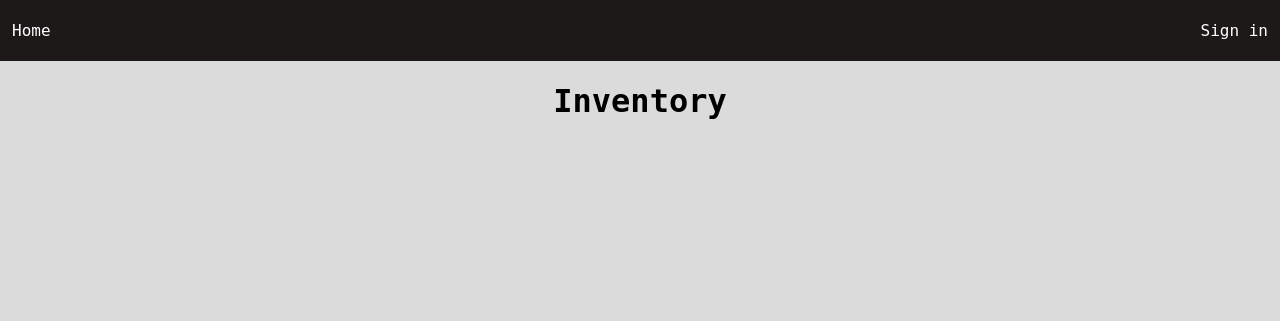
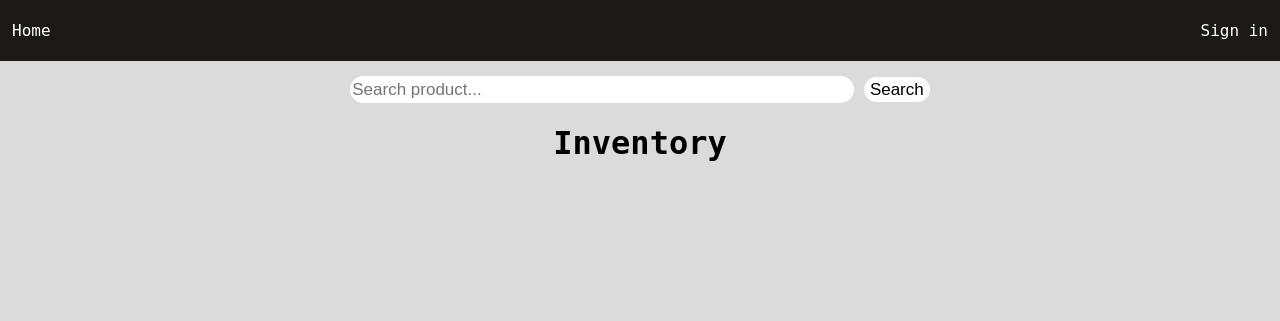
Before and after one commit to FELIPE8976/Sistema-Venta-Django, a Django app: page /inventory/ in a window 1280 px wide. Shown: the top 321 px of the page. Run offline with Django 5.2, Linux system fonts and the light colour scheme; data that the repository does not hold is empty.

Commit message:
feat: Agregar busqueda de productos y notificacion por correo - Implementa una barra de busqueda para facilitar la busqueda de productos en el inventario - Agrega funcionalidad de notificacion por correo electronico cuando las unidades de un producto estan por debajo de un umbral especifico

```diff
--- a/login/static/css/base.css
+++ b/login/static/css/base.css
@@ -46,3 +46,27 @@ body{
 .signin{
     margin: auto;
 }
+
+.search {
+    padding-top: 15px;
+    display: flex;
+    justify-content: center;
+    align-items: center;
+}
+
+.search input[type=text]{
+    width: 500px;
+    height: 25px;
+    border: none;
+    border-radius: 15px;
+    outline: 0;
+    font-size: 17px;
+}
+
+.search button{
+    background-color: white;
+    font-size: 17px;
+    border: none;
+    border-radius: 15px;
+    height: 25px;
+}
--- a/login/templates/index.html
+++ b/login/templates/index.html
@@ -1,4 +1,8 @@
 {% extends 'layouts/base.html' %}
+
+{% block search_bar %}
+{% endblock %}
+
 {% block content %}
     {% if user.is_authenticated %}
         <p class="welcome">Welcome {{user}}</p>
--- a/login/templates/layouts/base.html
+++ b/login/templates/layouts/base.html
@@ -49,6 +49,14 @@
 
         </ul>
     </nav>
+    {% block search_bar %}
+    <div class="search">
+        <form method="GET">
+           <input type="text" placeholder="Search product..." name="search">
+           <button type="submit" >Search</button>
+        </form>
+    </div>
+    {% endblock %}
     <main class="container">
         {% block content %}
         {% endblock %}
--- a/ventas/models.py
+++ b/ventas/models.py
@@ -15,6 +15,7 @@ class Product(models.Model):
 class Carrito_products(models.Model):
    name = models.ForeignKey(Product, on_delete=models.CASCADE)
    units = models.IntegerField(default=0)
+   have_coupon = models.BooleanField(default=0)
    total = models.IntegerField(default=0)
 
    def __str__(self):
--- a/ventas/templates/comprar/all_products.html
+++ b/ventas/templates/comprar/all_products.html
@@ -1,5 +1,8 @@
 {% extends 'layouts/base.html' %}
 {% block content %}
+
+{% block search_bar %}
+{% endblock %}
 
 
 <div class="signin">
--- a/ventas/templates/inventory/create_product.html
+++ b/ventas/templates/inventory/create_product.html
@@ -1,4 +1,8 @@
 {% extends 'layouts/base.html' %}
+
+{% block search_bar %}
+{% endblock %}
+
 {% block content %}
 <div class="signin">
    <h1>Add new product</h1>
--- a/ventas/templates/inventory/delete_product.html
+++ b/ventas/templates/inventory/delete_product.html
@@ -1,4 +1,8 @@
 {% extends 'layouts/base.html' %}
+
+{% block search_bar %}
+{% endblock %}
+
 {% block content %}
 <div class="signin">
    <h1>Delete product</h1>
--- /dev/null
+++ b/ventas/templates/inventory/email.html
@@ -0,0 +1,5 @@
+{{message}}
+
+{{product}}
+
+{{units}}
--- a/ventas/templates/inventory/update_product.html
+++ b/ventas/templates/inventory/update_product.html
@@ -1,4 +1,8 @@
 {% extends 'layouts/base.html' %}
+
+{% block search_bar %}
+{% endblock %}
+
 {% block content %}
 <div class="signin">
    <h1>Update existing units </h1>
--- a/ventas/views.py
+++ b/ventas/views.py
@@ -1,5 +1,9 @@
 from django.http import HttpResponse
 from django.shortcuts import render, redirect
+from django.core.mail import EmailMessage
+from django.conf import settings
+from django.template.loader import render_to_string
+from django.db.models import Q
 from .models import Product, Carrito_products
 from .forms import CreateNewProduct, UpdateProduct, DeleteProduct, ApplyDiscount
 from io import BytesIO
@@ -9,9 +13,6 @@ from reportlab.lib.pagesizes import letter
 from reportlab.platypus import SimpleDocTemplate, Table, TableStyle, Paragraph
 from reportlab.lib.styles import getSampleStyleSheet
 
-
-# def index(request):
-#    return render(request, 'index.html')
 
 def create_product(request):
    if request.method == 'POST':
@@ -50,7 +51,10 @@ def delete_product(request):
    return render(request, 'inventory/delete_product.html', {'form': form})
 
 def inventory(request):
+   queryset = request.GET.get("search")
    products = Product.objects.all()
+   if queryset:
+      products = Product.objects.filter(name__icontains=queryset)
    return render(request, 'inventory/show_products.html', {'products': products})
 
 def report(request):
@@ -100,17 +104,38 @@ def carrito(request):
    carrito_products = Carrito_products.objects.all()
    return render(request, 'comprar/carrito.html', {'carrito_products': carrito_products})
 
+def notify_low_stock(product, stock):
+   subject = 'Se agota un producto'
+   message = 'Quedan pocas unidades del producto:'
+   template = render_to_string('inventory/email.html', {
+      'message': message,
+      'product': product,
+      'units': stock,
+   })
+
+   email = EmailMessage(
+      subject,
+      template,
+      settings.EMAIL_HOST_USER,
+      ['carloscamacho0602@gmail.com']
+   )
+
+   email.fail_silently = False
+   email.send()
+
+
 def agregar_producto_carrito(request):
    if request.method == 'POST':
       product_id = request.POST.get('product_id')
       quantity = int(request.POST.get('quantity'))
       product = Product.objects.get(pk=product_id)
       if 1 <= quantity <= product.stock:
-         #discount = product.unit_price * (product.discount / 100)
          total = quantity * product.unit_price
          Carrito_products.objects.create(name=product, units=quantity, total=total)
          product.stock -= quantity
          product.save()
+         if product.stock <= 5:
+            notify_low_stock(product, product.stock)
       return redirect('all_products')
    return render(request, 'comprar/all_products.html')
 
@@ -133,6 +158,7 @@ def apply_discount(request):
       product = Product.objects.get(id=cart_product.name_id)
       new_price = cart_product.units * (product.unit_price - (product.unit_price * (int(discount_value) / 100)))
       cart_product.total = new_price
+      cart_product.have_coupon = 1
       cart_product.save()
       return redirect('carrito')
    return render(request, 'comprar/carrito.html')
```
Also changed, not shown: login/templates/layouts/search_bar.html (added, +13 -0 lines), sistemaPOS/settings.py (+7 -0 lines), ventas/templates/comprar/carrito.html (+10 -4 lines), ventas/migrations/0007_carrito_products_have_coupon.py (added).
